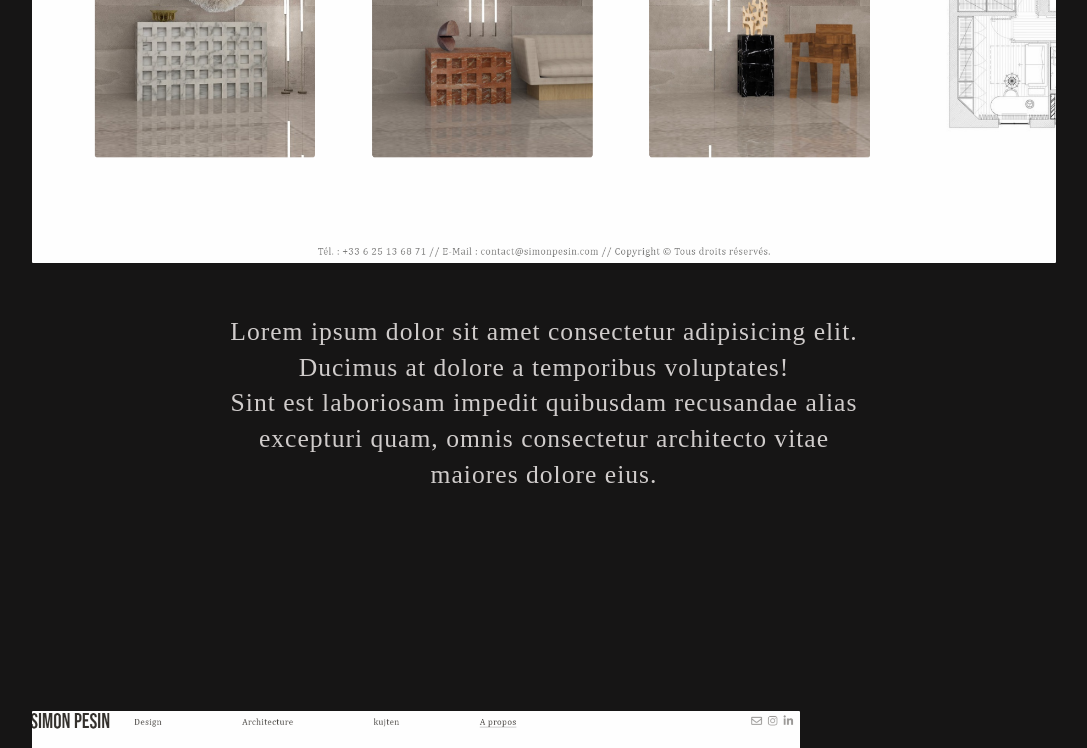
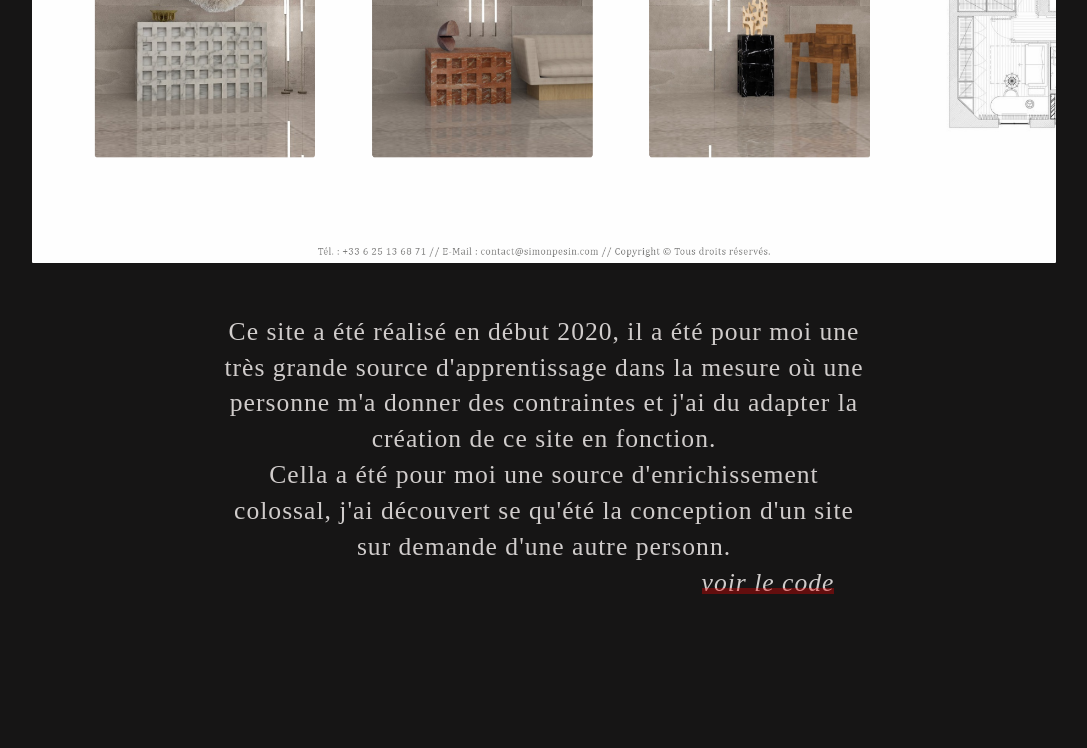
Before and after one commit to multicolores/Portfolio-2.0, a React (Create React App) app: page /architecture in a window 1280 px wide. Shown: the part 637-1385 px from the top of the page, without its empty margins (96-1183 px from the left). Built offline with nearby package versions, Linux system fonts and the light colour scheme.

Commit message:
retour home et j'ai remplie les textes

```diff
--- a/src/App.scss
+++ b/src/App.scss
@@ -3,6 +3,7 @@
 $bg_color: #161515;
 $text-color: #d1cdcc;
 $font-title: "Crimson Text";
+$second_color: rgba(255, 0, 0, 0.336);
 
 * {
   margin: 0;
@@ -254,12 +255,16 @@ header {
     display: flex;
     justify-content: center;
     align-items: center;
+    a {
+      width: 100%;
+      text-align: center;
+    }
   }
   div:hover {
     span {
       &:nth-child(2) {
         &:after {
-          width: 100%;
+          width: 101%;
         }
       }
     }
@@ -290,11 +295,11 @@ header {
         position: absolute;
         width: 0%;
         height: 20%;
-        background-color: rgba(255, 0, 0, 0.336);
-        color: red;
+        background-color: $second_color;
         left: 0;
         transition: 0.8s;
         bottom: 10%;
+        border-radius: 2px;
       }
     }
   }
@@ -416,6 +421,29 @@ header {
     line-height: 140%;
     letter-spacing: 1px;
     text-align: center;
+    a {
+      display: block;
+      font-style: italic;
+      margin-left: 70%;
+      span {
+        position: relative;
+        &:after {
+          content: "";
+          position: absolute;
+          width: 100%;
+          height: 20%;
+          background-color: $second_color;
+          left: 0;
+          transition: 0.8s;
+          bottom: 10%;
+        }
+      }
+    }
+    a:hover {
+      span:after {
+        width: 0%;
+      }
+    }
   }
   .image_page {
     margin-top: 17%;
--- a/src/architecture_page.js
+++ b/src/architecture_page.js
@@ -156,7 +156,13 @@ function Architecture(){
                 <div class="image_container">
                 <img src={architecture_home} alt="" onMouseEnter={()=> setCursorHovered(true)} onMouseLeave={()=> setCursorHovered(false)}/>
                 </div>
-                <p class="description">Lorem ipsum dolor sit amet consectetur adipisicing elit. Ducimus at dolore a temporibus voluptates!<br></br> Sint est laboriosam impedit quibusdam recusandae alias excepturi quam, omnis consectetur architecto vitae maiores dolore eius.</p>
+                <p class="description">
+                  Ce site a été réalisé en début 2020, il a été pour moi une très grande source d'apprentissage dans la mesure où une personne m'a donner des
+                  contraintes et j'ai du adapter la création de ce site en fonction.
+                  <br></br>
+                  Cella a été pour moi une source d'enrichissement colossal, j'ai découvert se qu'été la conception d'un site sur demande d'une autre personn.
+                  <a href="https://github.com/multicolores/architecture-site" target="_blank" onMouseEnter={()=> {setCursorHovered(true); setcursorHovered_clickable(true)}} onMouseLeave={()=> {setCursorHovered(false); setcursorHovered_clickable(false)}}> <span>voir le code</span></a>
+                  </p>
 
                 <div class="image_page page1 image1">
                 <img ref={image} className="fadeIn" src={architecture_about} alt="" onMouseEnter={()=> setCursorHovered(true)} onMouseLeave={()=> setCursorHovered(false)}/>
--- a/src/home.js
+++ b/src/home.js
@@ -212,12 +212,10 @@ function Home(){
 
     <section class="contact">
       <div>
-      <span>Email : </span><span> florian.tellier02@gmail.com</span>
-
+      <a href="mailto:florian.tellier02@gmail.com"><span>Email : </span><span> florian.tellier02@gmail.com</span></a>
       </div>
       <div>
-      <span>Telephone : </span><span> 01 01 01 01 01</span>
-
+      <a href="tel:01010101"><span>Telephone : </span><span> 01 01 01 01 01</span></a>
       </div>
     </section>
     </motion.div>
--- a/src/restaurant_page.js
+++ b/src/restaurant_page.js
@@ -201,7 +201,11 @@ const fadeOut2= element => {
                 <div className="image_container">
                 <img src={restaurant_home_drink} alt="" onMouseEnter={()=> setCursorHovered(true)} onMouseLeave={()=> setCursorHovered(false)} />
                 </div>
-                <p class="description">Lorem ipsum dolor sit amet consectetur adipisicing elit. Ducimus at dolore a temporibus voluptates!<br></br> Sint est laboriosam impedit quibusdam recusandae alias excepturi quam, omnis consectetur architecto vitae maiores dolore eius.</p>
+                <p class="description">Ce site s'inspire grandement d'un design de site existant mais la conception de ce site
+                                      representait pour moi un chalenge interessant
+                                <br></br> J'ai alors codé ce site a ma manière en React.j
+                    <a href="https://github.com/multicolores/Restaurant-site" target="_blank" onMouseEnter={()=> {setCursorHovered(true); setcursorHovered_clickable(true)}} onMouseLeave={()=> {setCursorHovered(false); setcursorHovered_clickable(false)}}> <span>voir le code</span></a>
+                    </p>
 
                 <div class="image_page page1">
                     <img ref={image} className="fadeIn" src={restaurant_eat} alt="" onMouseEnter={()=> setCursorHovered(true)} onMouseLeave={()=> setCursorHovered(false)}/>
--- a/src/shushi_page.js
+++ b/src/shushi_page.js
@@ -155,7 +155,9 @@ function Sushi(){
                 <div class="image_container">
                 <img src={sushi_white} alt="" onMouseEnter={()=> setCursorHovered(true)} onMouseLeave={()=> setCursorHovered(false)}/>
                 </div>
-                <p class="description">Lorem ipsum dolor sit amet consectetur adipisicing elit. Ducimus at dolore a temporibus voluptates!<br></br> Sint est laboriosam impedit quibusdam recusandae alias excepturi quam, omnis consectetur architecto vitae maiores dolore eius.</p>
+                <p class="description">Ceci est un simple header de site que j'ai réaliser pour m'entrainer
+                <a href="https://github.com/multicolores/Petit-bout-de-code-html-css/blob/master/header%20exemple.html" target="_blank" onMouseEnter={()=> {setCursorHovered(true); setcursorHovered_clickable(true)}} onMouseLeave={()=> {setCursorHovered(false); setcursorHovered_clickable(false)}}> <span>voir le code</span></a>
+                </p>
 
                 <div class="image_page page1 image1">
                 <img ref={image} className="fadeIn" src={sushi_dark} alt="" onMouseEnter={()=> setCursorHovered(true)} onMouseLeave={()=> setCursorHovered(false)}/>
```
